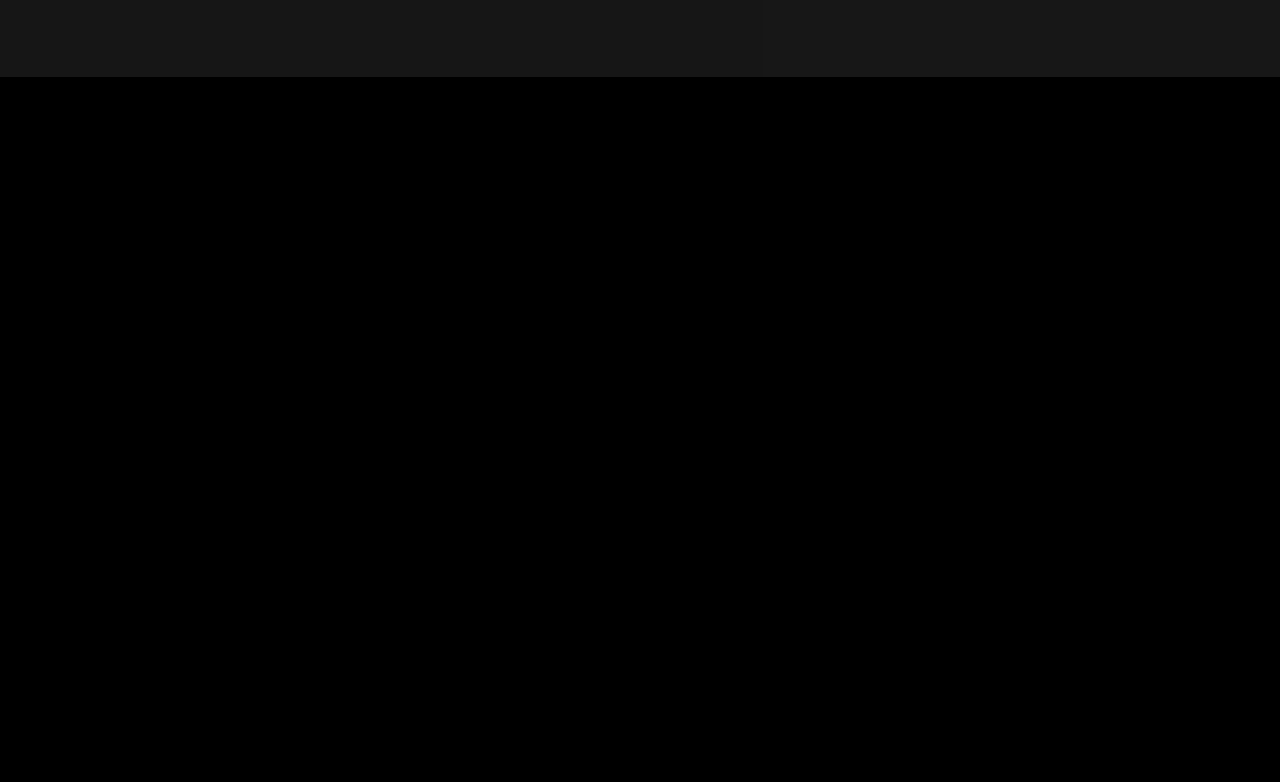
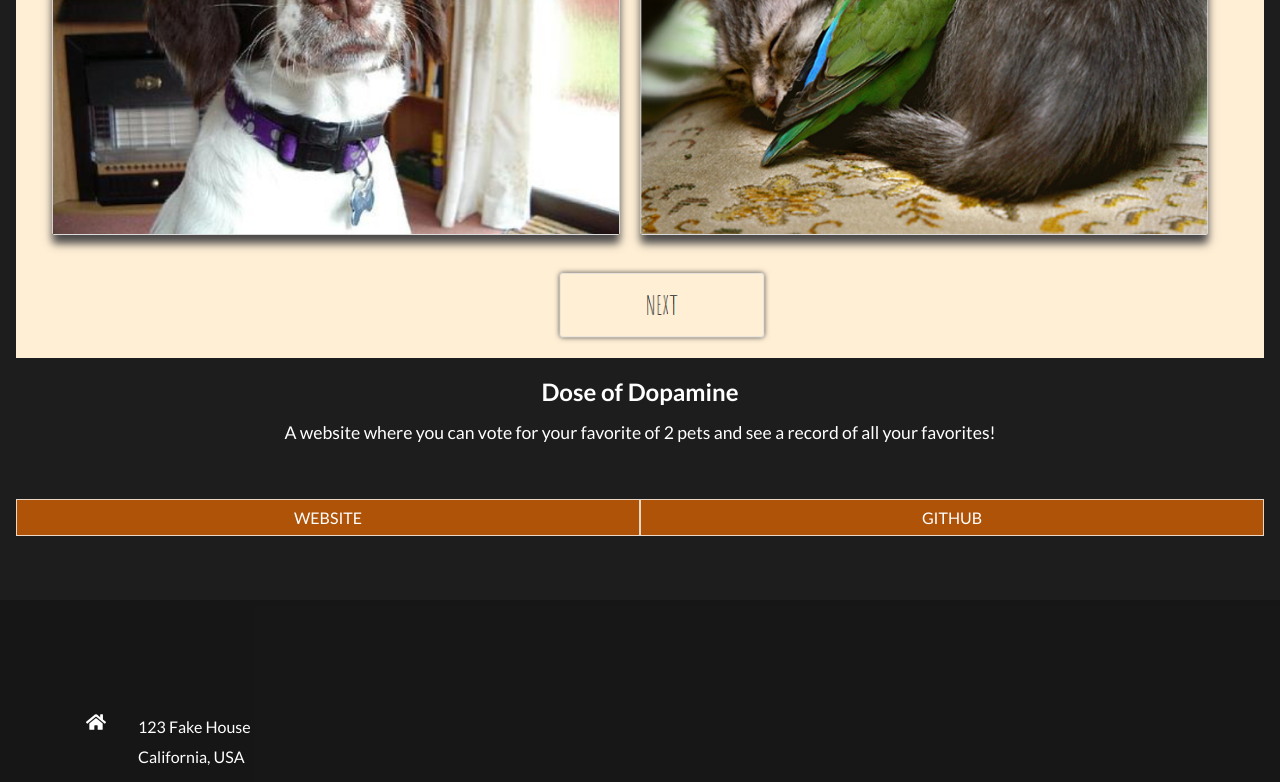
Before and after one commit to noahwesttech/Reactable-Portfolio, a React (Create React App) app: page /project in a window 1280 px wide. Shown: the part 918-1700 px from the top of the page. Before the commit the page ends 995 px from the top, so only its background shows below. Built offline with nearby package versions, Linux system fonts and the light colour scheme.

Commit message:
added the outline of the project cards and the data to be pulled from later

```diff
--- a/src/components/WorkCard.js
+++ b/src/components/WorkCard.js
@@ -0,0 +1,23 @@
+import "./WorkCardStyles.css"
+import React from 'react'
+import pro1 from "../assets/project1.png"
+import pro2 from "../assets/project2.png"
+import { NavLink } from "react-router-dom"
+
+const WorkCard = () => {
+  return (
+    <div className="project-card">
+    <img src={pro1} alt="project 1" />
+    <h2 className="project-title">Dose of Dopamine</h2>
+    <div className="pro-details">
+        <p>A website where you can vote for your favorite of 2 pets and see a record of all your favorites!</p>
+        <div className="pro-btns">
+            <NavLink to="url.com" className="btn">Website</NavLink>
+            <NavLink to="url.com" className="btn">Github</NavLink>
+        </div>
+    </div>
+</div>
+  )
+}
+
+export default WorkCard
--- /dev/null
+++ b/src/components/WorkCardStyles.css
@@ -0,0 +1,48 @@
+.project-heading{
+    text-align: center;
+    padding: 4rem 0 2rem 0;
+}
+
+.project-container{
+    max-width: 1140px;
+    margin: auto;
+    display: grid;
+    grid-template-columns: repeat(3, 1fr);
+    gap: 40px;
+    padding-bottom: 5rem;
+}
+
+.project-card{
+    background-color: #1d1d1d;
+    padding: 1.5rem 1rem;
+}
+
+.project-card img{
+    width: 100%;
+}
+
+.project-title{
+    color: white;
+    padding: 1rem 0;
+    text-align: center;
+}
+
+.pro-details p{
+    padding-bottom: 1rem;
+    font-size: 1.1rem;
+    text-align: center;
+}
+
+.pro-btns .btn {
+    display: block;
+    width: 75%;
+    margin: 2rem auto;
+    text-align: center;
+    padding: 0.5rem 1rem;
+}
+
+.pro-btns{
+    display: flex;
+    justify-content: space-between;
+    padding: 0.5rem 0;
+}
--- a/src/routes/Project.js
+++ b/src/routes/Project.js
@@ -2,12 +2,14 @@ import React from 'react'
 import Navbar from "../components/Navbar";
 import Footer from "../components/Footer";
 import HeroImg2 from '../components/HeroImg2';
+import WorkCard from '../components/WorkCard';
 
 const Project = () => {
   return (
     <div>
       <Navbar />
       <HeroImg2 heading="PROJECTS" text="My recent projects" />
+      <WorkCard />
       <Footer />
     </div>
   )
```
Also changed, not shown: src/components/Work.js (added, +28 -0 lines), src/components/WorkCardData.js (added, +27 -0 lines), src/components/WordCardStyles.css (deleted).
